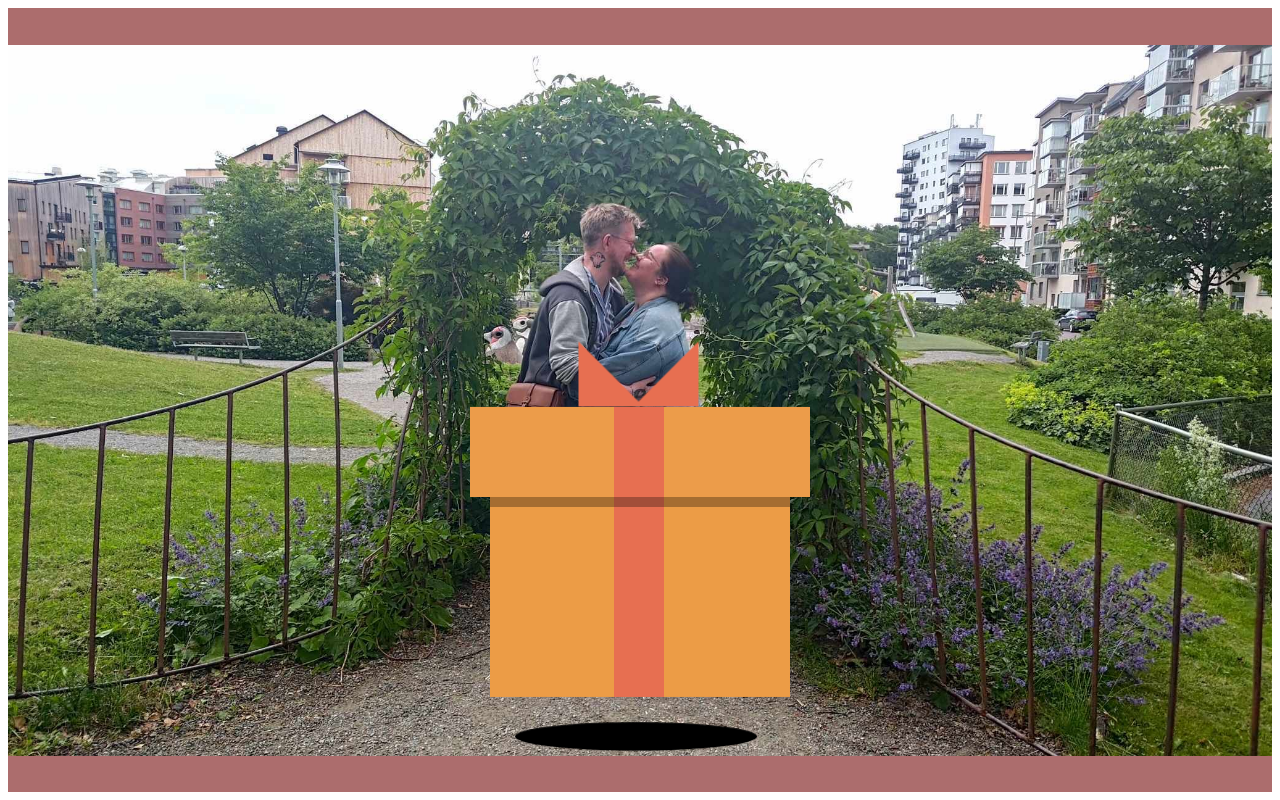
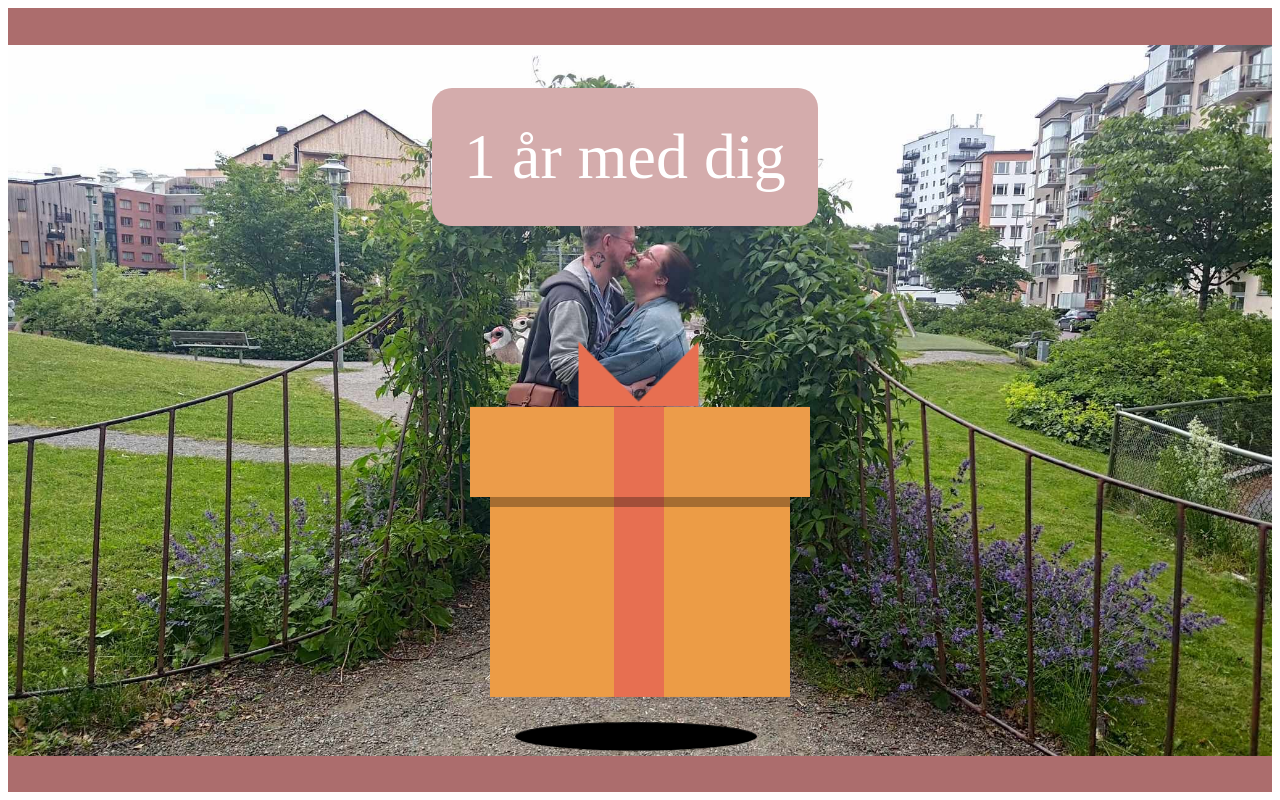
Before and after one commit to mackans95/1-year-with-you, a Vue app: page / in a window 1280 px wide. Built offline with nearby package versions, Linux system fonts and the light colour scheme.

Commit message:
fix header again?

```diff
--- a/src/views/HomeView.vue
+++ b/src/views/HomeView.vue
@@ -74,11 +74,10 @@
   .text-box {
     color: white;
     position: absolute;
-    font-size: 6rem;
-    bottom: 56rem;
-    left: calc(50% - 17rem);
+    font-size: 4rem;
+    top: 1rem;
+    left: calc(50% - 13rem);
     background-color: rgb(212, 172, 172);
-    text-align: center;
     padding: 2rem;
     border-radius: 20px;
   }
```
